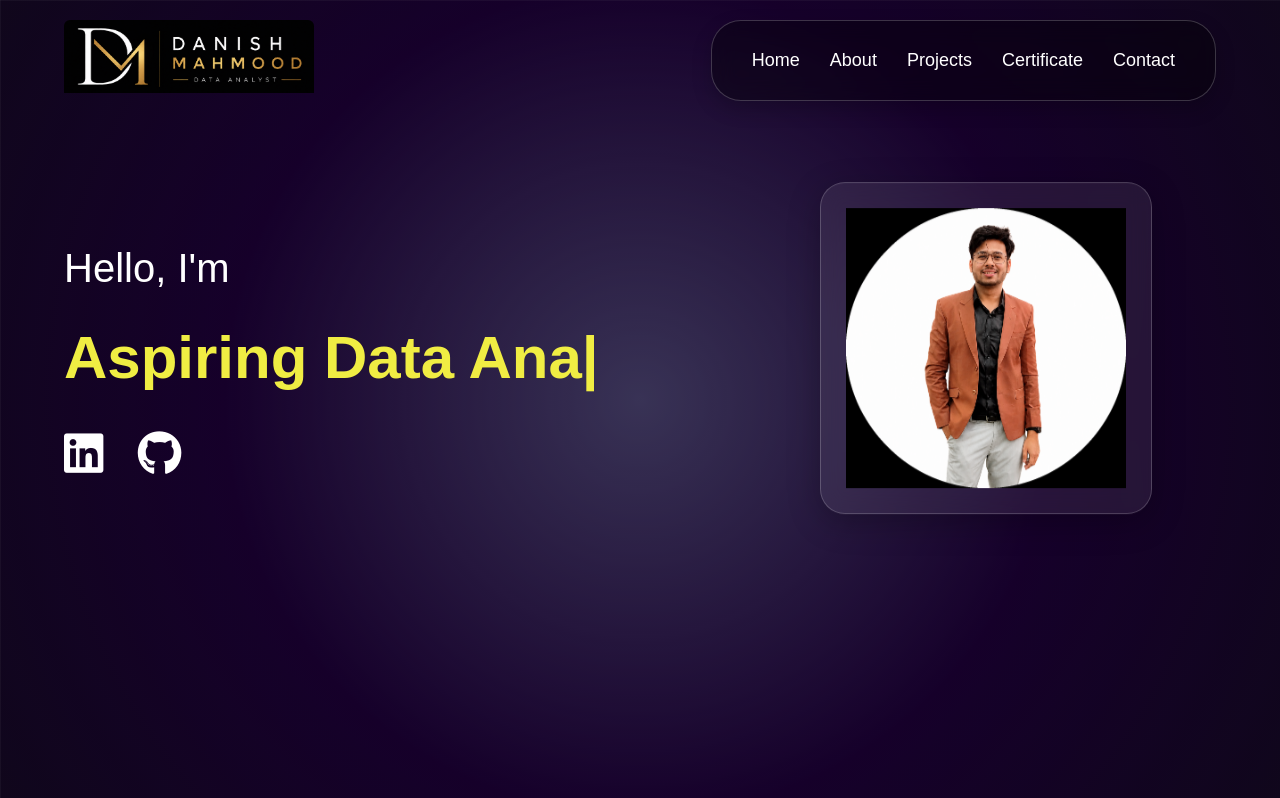
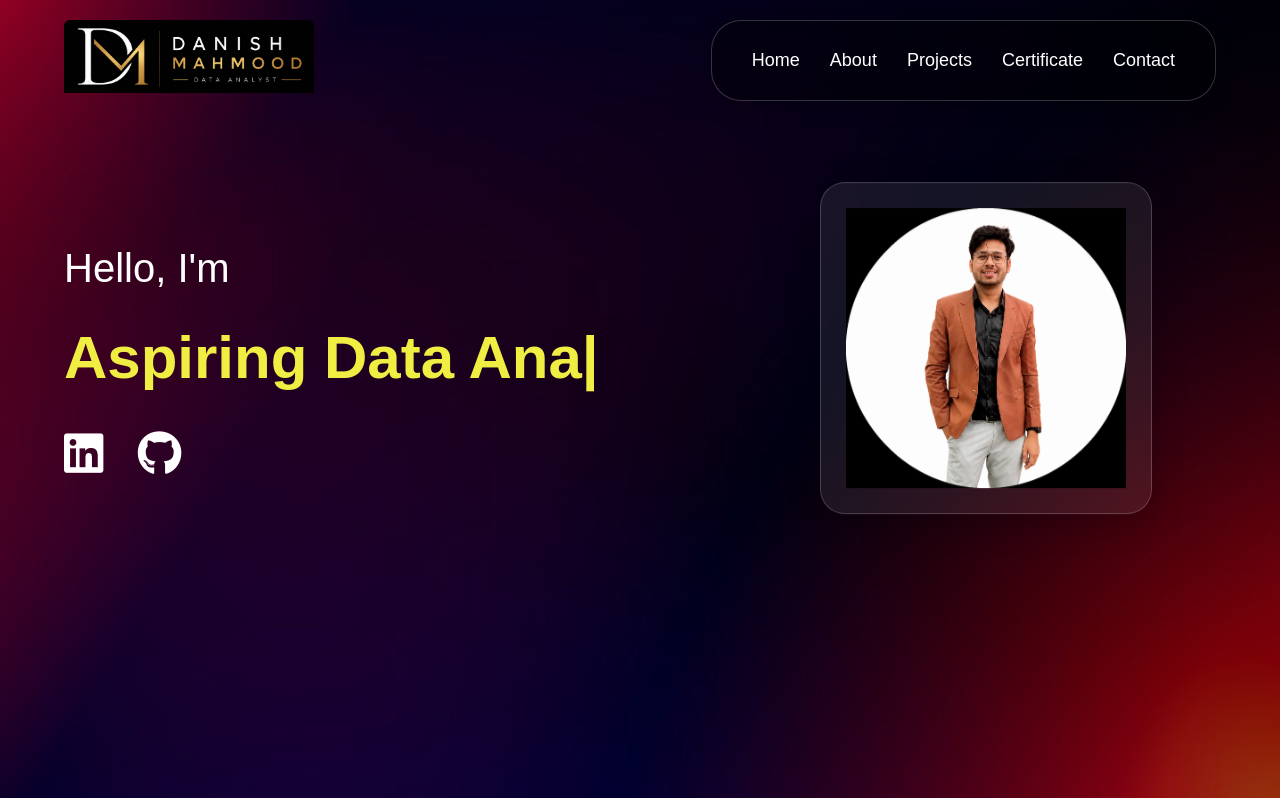
Before and after one commit to danishmahmood34/danish-portfolio, a plain HTML site: page index.html in a window 1280 px wide. Shown: the top 798 px of the page. Drawn offline with nearby package versions, Linux system fonts and the light colour scheme.

Commit message:
Update style.css

```diff
--- a/style.css
+++ b/style.css
@@ -57,7 +57,7 @@ body {
     width: 100%;
     min-height: 100vh;
     min-height: 100dvh;
-    background-image: linear-gradient(rgba(0, 0, 0, 0.4), rgba(0, 0, 0, 0.4)), url('Images/Background Image.jpg');
+    background-image: linear-gradient(rgba(0, 0, 0, 0.4), rgba(0, 0, 0, 0.4)), url('background.avif');
     background-size: cover;
     background-position: center;
     position: relative;
```
